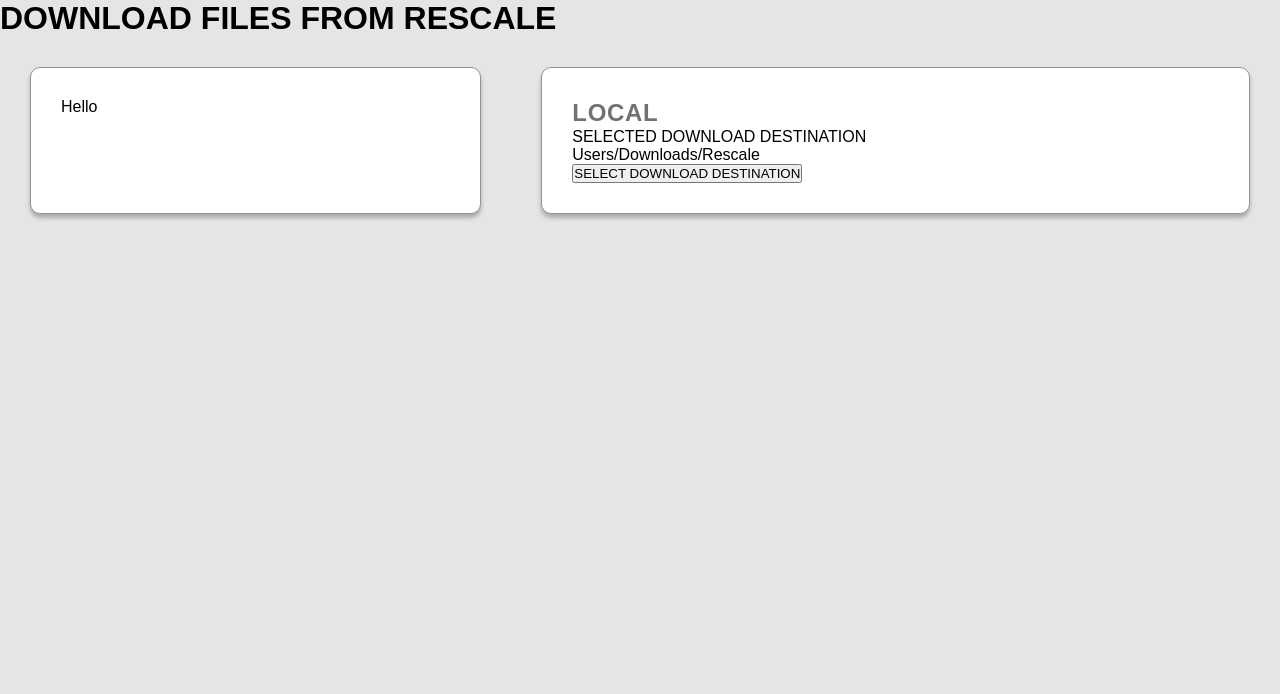
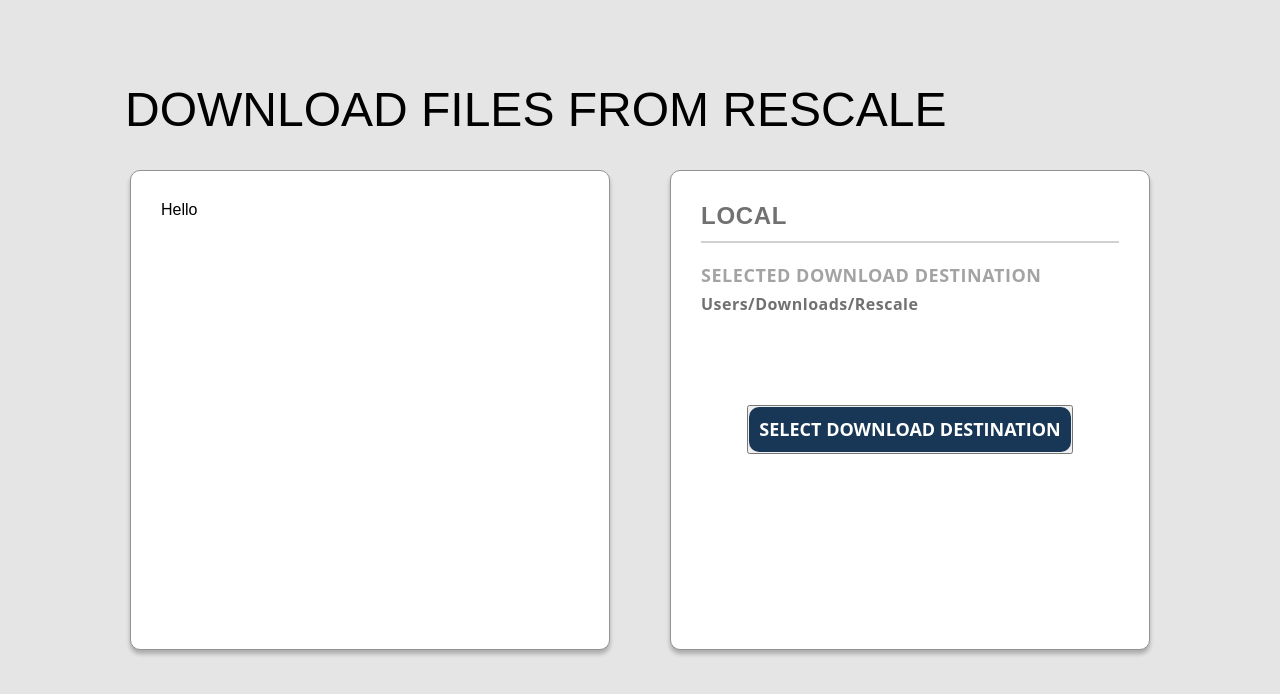
Before and after one commit to LilyEYang/rescale-download-react, a React app: page / in a window 1280 px wide. Shown: the top 694 px of the page. Built offline with nearby package versions, Linux system fonts and the light colour scheme.

Commit message:
feat: button and right panel styling

```diff
--- a/src/components/Button/index.tsx
+++ b/src/components/Button/index.tsx
@@ -1,7 +1,9 @@
 import React from 'react'
 
+import { ButtonS } from "./styles";
+
 const Button: React.FC = ({ children }) => {
-  return <button type="button">{children}</button>
+  return <button><ButtonS>{children}</ButtonS></button>
 }
 
 export default Button
--- /dev/null
+++ b/src/components/Button/styles.tsx
@@ -0,0 +1,15 @@
+import styled from 'styled-components'
+
+export const ButtonS = styled.div`
+    font-family: Open Sans, sans-serif;
+    font-style: normal;
+    font-weight: bold;
+    font-size: 18px;
+    line-height: 25px;
+
+    color: #FFFFFF;
+
+    background: #183756;
+    border-radius: 10px;
+    padding: 10px;
+`
--- a/src/components/Download/index.tsx
+++ b/src/components/Download/index.tsx
@@ -10,14 +10,16 @@
             <Section>
               <h1 className="download-title"> DOWNLOAD FILES FROM RESCALE </h1>
               <div className="panels">
-                <Panel className="panel">
+                <Panel>
                   <p> Hello </p>
                 </Panel>
-                <Panel className="panel">
+                <Panel>
                   <p className="panelTitle"> LOCAL </p>
-                  <p className="panelSubheading"> SELECTED DOWNLOAD DESTINATION </p>
-                  <p className="downloadDest"> Users/Downloads/Rescale </p>
-                  <Button>SELECT DOWNLOAD DESTINATION</Button>
+                    <p className="panelSubheading"> SELECTED DOWNLOAD DESTINATION </p>
+                    <p className="downloadDest"> Users/Downloads/Rescale </p>
+                    <div className="button">
+                      <Button>SELECT DOWNLOAD DESTINATION</Button>
+                    </div>
                 </Panel>
               </div>
             </Section>
--- a/src/components/Download/styles.ts
+++ b/src/components/Download/styles.ts
@@ -1,8 +1,8 @@
 import styled from 'styled-components'
 
 export const Panel = styled.div`
-    width: 45 vw;
-    height: 50 vh;
+    height: 60vh;
+        width: 35vw;
         flex: 1 1 auto;
         padding: 30px;
         margin: 30px;
@@ -13,23 +13,70 @@
         box-shadow: 0px 4px 4px rgba(0, 0, 0, 0.25);
         border-radius: 10px;
 
+
     .panelTitle {
         font-family: Quicksand, sans-serif
         font-style: normal;
         font-weight: bold;
         font-size: 24px;
         line-height: 30px;
+        letter-spacing: 0.03em;
+
+        color: #717171;
+        border-bottom: 2px solid #D1D1D1;
+        margin-bottom: 20px;
+        padding-bottom: 10px;
+    }
+
+    .panelSubheading {
+        font-family: Open Sans, sans-serif;
+        font-style: normal;
+        font-weight: bold;
+        font-size: 18px;
+        line-height: 25px;
+        display: flex;
+        align-items: center;
+        letter-spacing: 0.03em;
+
+        color: #A3A3A3;
+        margin-bottom: 5px;
+    }
+
+    .downloadDest {
+        font-family: Open Sans, sans-serif;
+        font-style: normal;
+        font-weight: bold;
+        font-size: 16px;
+        line-height: 22px;
+        display: flex;
         align-items: center;
         letter-spacing: 0.03em;
 
         color: #717171;
+        margin-bottom: 90px;
+    }
 
+    .button {
+        text-align: center;
     }
 `
 
 export const Section = styled.div`
-    margin: 0 auto;
+    margin: 100px;
+    margin-top: 80px;
+
     .panels {
         display: flex;
     }
+
+    .download-title {
+        font-family: Quicksand, sans-serif;
+        font-style: normal;
+        font-weight: normal;
+        font-size: 48px;
+        line-height: 60px;
+
+        color: #000000;
+        margin-left: 25px;
+    }
 `
--- a/src/styles/GlobalStyle.ts
+++ b/src/styles/GlobalStyle.ts
@@ -2,7 +2,7 @@
 
 export const GlobalStyle = createGlobalStyle`
   * {
-    margin: 0;
+    margin: 0 auto;
     padding: 0;
     box-sizing: border-box;
   }
```
Lines whose indentation alone changed are shown as unchanged.
